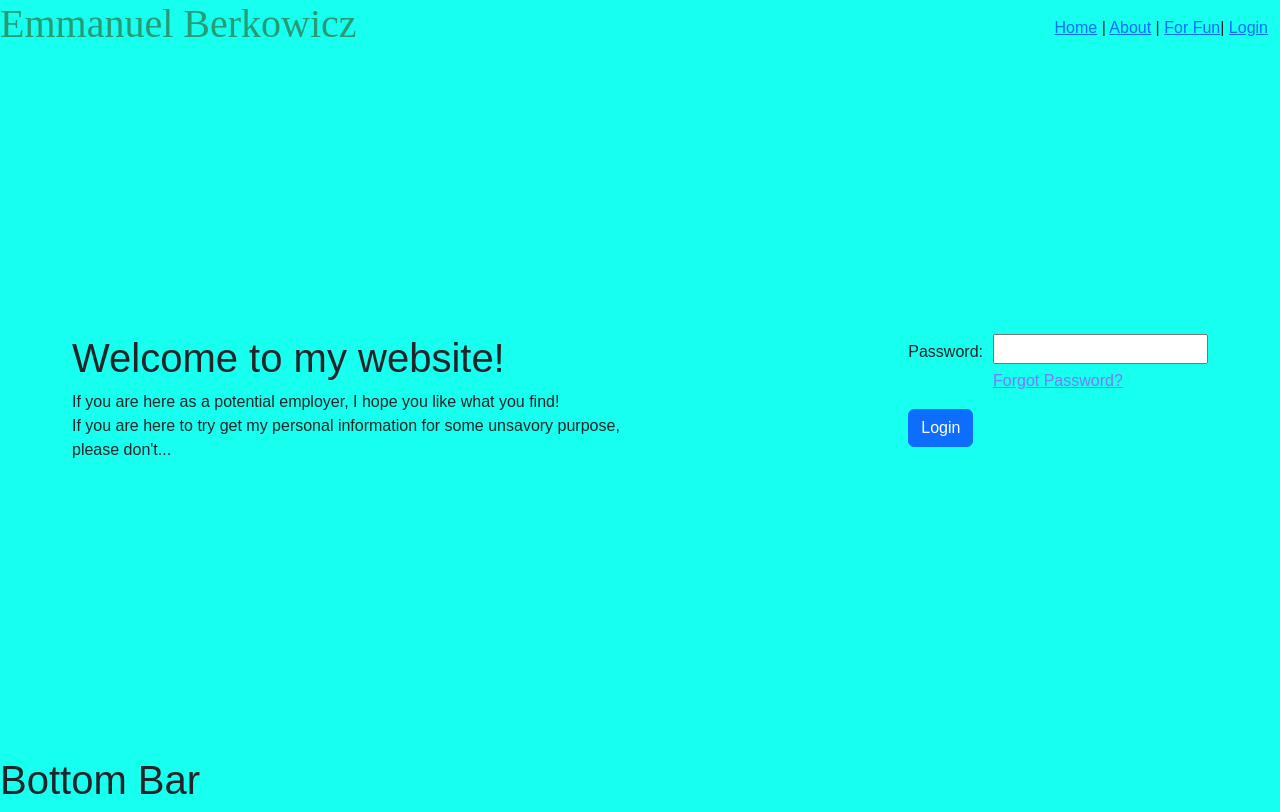
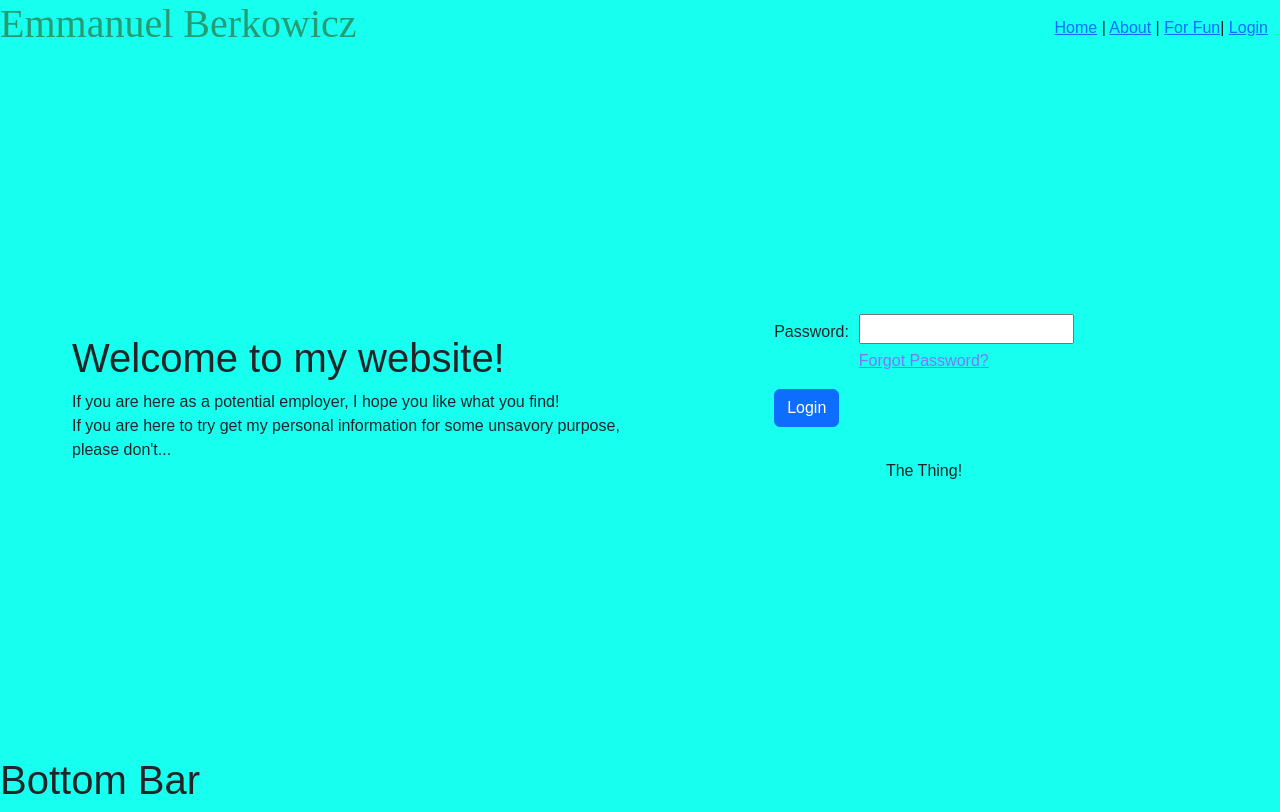
Before and after one commit to AnosVoldygod/emmanwebsite-, a Vue app: page /Login in a window 1280 px wide. Built offline with nearby package versions, Linux system fonts and the light colour scheme.

Commit message:
Formatting updated so they are always relative center

```diff
--- a/src/components/LoginPageSocials.vue
+++ b/src/components/LoginPageSocials.vue
@@ -1,3 +1,3 @@
 <template>
-  <p>The Thing!</p>
+  <div><p>The Thing!</p></div>
 </template>
--- a/src/views/Login.vue
+++ b/src/views/Login.vue
@@ -1,6 +1,7 @@
 <script setup>
 import LoginComponent from '../components/LoginComp.vue'
 import LoginMessage from '../components/LoginMessage.vue'
+import LoginPageSocials from '../components/LoginPageSocials.vue'
 </script>
 
 <template>
@@ -9,17 +10,26 @@ import LoginMessage from '../components/LoginMessage.vue'
       <div class="login-message">
         <LoginMessage />
       </div>
-      <div class="login-component">
-        <LoginComponent />
+      <div class="login-options">
+        <div class="login-component">
+          <LoginComponent />
+        </div>
+        <div class="login-socials"><LoginPageSocials /></div>
       </div>
     </div>
   </div>
 </template>
 <style>
+.login-page {
+  min-height: calc(100vh - 100px);
+  display: flex;
+  justify-content: center;
+  align-items: center;
+}
 .login-wrapper {
   display: flex;
-  justify-content: space-between;
-  align-items: flex-start;
+
+  align-items: center;
   padding: 2rem;
   flex-wrap: wrap;
   width: 100%;
@@ -29,19 +39,25 @@ import LoginMessage from '../components/LoginMessage.vue'
 .login-message {
   flex: 1;
   max-width: 100%;
+  display: flex;
+}
+
+.login-options {
+  flex: 1;
+  display: flex;
+  flex-direction: column;
+  max-width: 100%;
 }
 
 .login-component {
   flex: 1;
   display: flex;
-  justify-content: flex-end;
+  justify-content: center;
   max-width: 100%;
 }
 
-.login-page {
-  min-height: calc(100vh - 100px); /* adjust if you have a header/footer */
-  display: flex;
-  justify-content: center;
-  align-items: center; /* vertical centering */
+.login-socials {
+  margin-top: 2rem;
+  align-self: center;
 }
 </style>
```
